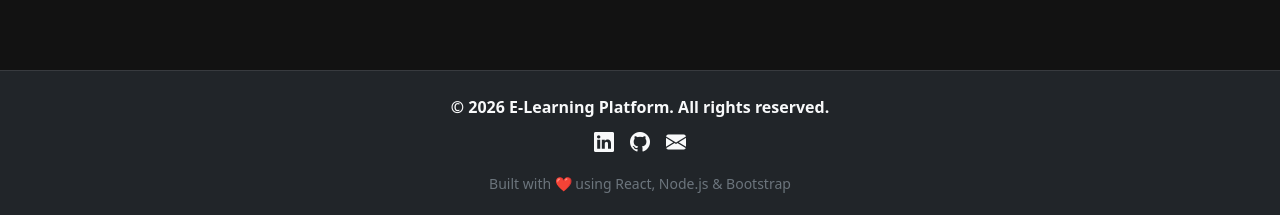
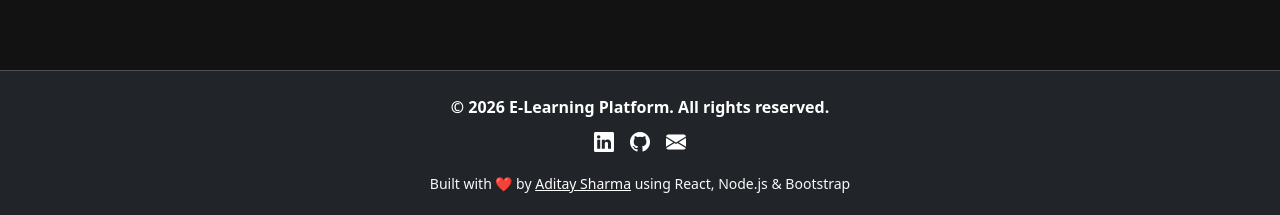
Before and after one commit to AditayCodes/E-Learning-Platform, a React app in the folder frontend/: page /courses in a window 1280 px wide. Shown: the part 582-797 px from the top of the page. Built offline with nearby package versions, Linux system fonts and the light colour scheme; no server answers; the HTML template or start-up script is replaced by a standard one.

Commit message:
feat: enhance authentication middleware with improved error handling and token validation; update Footer and Courses components for better theme management and styling

```diff
--- a/frontend/src/components/Footer.jsx
+++ b/frontend/src/components/Footer.jsx
@@ -6,10 +6,8 @@ export default function Footer() {
   );
 
   useEffect(() => {
-    // Watch for changes to the body attribute
     const observer = new MutationObserver(() => {
-      const newTheme = document.body.getAttribute("data-bs-theme") || "dark";
-      setTheme(newTheme);
+      setTheme(document.body.getAttribute("data-bs-theme") || "dark");
     });
     observer.observe(document.body, { attributes: true, attributeFilter: ["data-bs-theme"] });
     return () => observer.disconnect();
@@ -17,57 +15,70 @@ export default function Footer() {
 
   const currentYear = new Date().getFullYear();
 
+  // Classes for dark/light mode
+  const bgClass = theme === "dark" ? "bg-dark" : "bg-light";
+  const textClass = theme === "dark" ? "text-white" : "text-dark";
+  const secondaryText = theme === "dark" ? "text-light" : "text-muted"; // brighter for dark mode
+
   return (
     <footer
-      className={`text-center py-4 mt-auto ${
-        theme === "dark" ? "bg-dark text-light" : "bg-light text-dark"
-      }`}
+      className={`text-center py-4 mt-auto ${bgClass} ${textClass}`}
       style={{
         width: "100%",
         bottom: 0,
         borderTop:
           theme === "dark"
-            ? "1px solid rgba(255,255,255,0.1)"
+            ? "1px solid rgba(255,255,255,0.2)"
             : "1px solid rgba(0,0,0,0.1)",
         transition: "background-color 0.4s ease, color 0.4s ease",
       }}
     >
       <div className="container">
-        <p className="mb-2 fw-semibold">
+        <p className={`mb-2 fw-semibold ${textClass}`}>
           © {currentYear} E-Learning Platform. All rights reserved.
         </p>
 
-        <div className="d-flex justify-content-center gap-3">
+        {/* Social Icons */}
+        <div className="d-flex justify-content-center gap-3 mb-2">
           <a
-            href="https://www.linkedin.com/"
+            href="https://www.linkedin.com/in/aditay-sharma/"
             target="_blank"
             rel="noopener noreferrer"
-            className={theme === "dark" ? "text-light" : "text-dark"}
+            className={textClass}
+            title="LinkedIn"
           >
             <i className="bi bi-linkedin fs-5"></i>
           </a>
           <a
-            href="https://github.com/"
+            href="https://github.com/AditayCodes"
             target="_blank"
             rel="noopener noreferrer"
-            className={theme === "dark" ? "text-light" : "text-dark"}
+            className={textClass}
+            title="GitHub"
           >
             <i className="bi bi-github fs-5"></i>
           </a>
           <a
             href="mailto:support@elearning.com"
-            className={theme === "dark" ? "text-light" : "text-dark"}
+            className={textClass}
+            title="Email Support"
           >
             <i className="bi bi-envelope-fill fs-5"></i>
           </a>
         </div>
 
-        <p
-          className={`mt-3 small mb-0 ${
-            theme === "dark" ? "text-secondary" : "text-muted"
-          }`}
-        >
-          Built with ❤️ using React, Node.js & Bootstrap
+        {/* ✅ Fixed last line visibility */}
+        <p className={`mt-3 small mb-0 ${secondaryText}`}>
+          Built with ❤️ by{" "}
+          <a
+            href="https://www.linkedin.com/in/aditay-sharma/"
+            target="_blank"
+            rel="noopener noreferrer"
+            className={`${textClass} text-decoration-underline`}
+          >
+            Aditay Sharma
+          </a>{" "}
+          using React, Node.js & Bootstrap
         </p>
       </div>
     </footer>
--- a/frontend/src/pages/Courses.jsx
+++ b/frontend/src/pages/Courses.jsx
@@ -11,7 +11,7 @@ export default function Courses() {
   const user = JSON.parse(localStorage.getItem("user"));
   const [theme, setTheme] = useState(document.body.getAttribute("data-bs-theme") || "dark");
 
-  // ✅ Watch theme changes (for dark/light mode)
+  // Theme watcher
   useEffect(() => {
     const observer = new MutationObserver(() => {
       setTheme(document.body.getAttribute("data-bs-theme") || "dark");
@@ -20,12 +20,13 @@ export default function Courses() {
     return () => observer.disconnect();
   }, []);
 
-  // ✅ Fetch Courses + Enrollments
+  // Fetch courses + enrollments
   useEffect(() => {
     const fetchData = async () => {
       try {
         const res = await API.get("/courses");
         setCourses(res.data);
+
         if (token) {
           const enrollRes = await API.get("/enrollments/me", {
             headers: { Authorization: `Bearer ${token}` },
@@ -70,7 +71,7 @@ export default function Courses() {
           <div className="col-12 col-sm-6 col-md-4 col-lg-3" key={course._id}>
             <div
               className={`card h-100 border-0 shadow-sm ${
-                theme === "dark" ? "bg-dark text-light" : "bg-white text-dark"
+                theme === "dark" ? "bg-dark text-light border-secondary" : "bg-white text-dark"
               }`}
               style={{
                 transition: "all 0.3s ease",
@@ -83,17 +84,21 @@ export default function Courses() {
                   {course.description}
                 </p>
 
-                <div className="d-flex flex-wrap mb-2">
-                  <span className="badge bg-secondary me-1 mb-1">{course.category}</span>
-                  <span className="badge bg-info text-dark mb-1">{course.difficulty}</span>
+                <div className="d-flex flex-wrap mb-2 gap-1">
+                  <span className={`badge ${theme === "dark" ? "bg-secondary text-light" : "bg-secondary"}`}>
+                    {course.category}
+                  </span>
+                  <span className={`badge ${theme === "dark" ? "bg-info text-dark" : "bg-info text-dark"}`}>
+                    {course.difficulty}
+                  </span>
                 </div>
 
                 <p className="mb-2 fw-semibold">💲 {course.price}</p>
 
-                {/* ✅ Buttons Section */}
+                {/* Buttons */}
                 <div className="mt-auto d-flex flex-column gap-2">
                   <button
-                    className="btn btn-outline-primary w-100"
+                    className={`btn w-100 ${theme === "dark" ? "btn-outline-primary" : "btn-primary"}`}
                     onClick={() => navigate(`/courses/${course.slug}`)}
                   >
                     View Details
@@ -106,7 +111,7 @@ export default function Courses() {
                       </button>
                     ) : (
                       <button
-                        className="btn btn-primary w-100"
+                        className={`btn w-100 ${theme === "dark" ? "btn-primary" : "btn-primary"}`}
                         onClick={() => handleEnroll(course._id)}
                       >
                         Enroll Now
@@ -114,7 +119,7 @@ export default function Courses() {
                     )
                   ) : (
                     <button
-                      className="btn btn-secondary w-100"
+                      className={`btn w-100 ${theme === "dark" ? "btn-secondary" : "btn-secondary"}`}
                       onClick={() => navigate("/login")}
                     >
                       Login to Enroll
```
Also changed, not shown: 1 other file (tests, documents, lock files or other folders).
